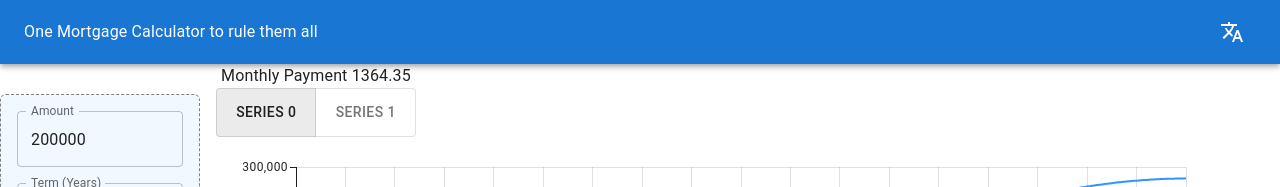
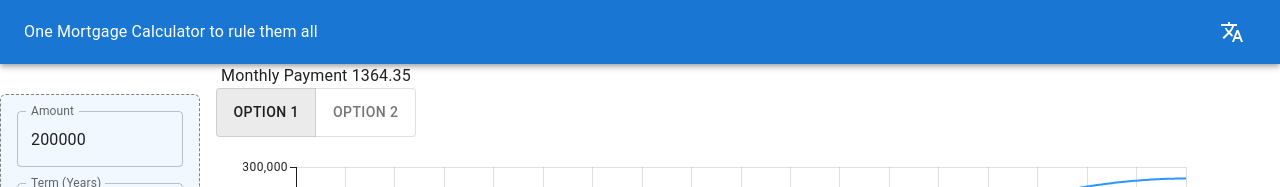
Before and after one commit to oowowaee/mortgage-app, a React (Vite) app: page / in a window 1280 px wide. Shown: the top 187 px of the page. Built offline with nearby package versions, Linux system fonts and the light colour scheme.

Commit message:
Move togglebuttongroup to own component

```diff
--- /dev/null
+++ b/src/common/ToggleButtonGroup/ToggleButtonGroup.scss
@@ -0,0 +1,3 @@
+.MuiToggleButton-root:hover {
+  border-color: #00000050;
+}
--- /dev/null
+++ b/src/common/ToggleButtonGroup/ToggleButtonGroup.tsx
@@ -0,0 +1,36 @@
+import { default as MuiToggleButtonGroup } from '@mui/material/ToggleButtonGroup';
+import ToggleButton from '@mui/material/ToggleButton';
+
+import './ToggleButtonGroup.scss';
+
+type toggleId = number;
+
+export type ToggleOption = {
+  id: toggleId
+  label: string
+}
+
+type ToggleButtonGroupProps = {
+  toggleOptions: ToggleOption[]
+  selectedId: toggleId
+  toggleFn: (id: toggleId) => void
+}
+
+export const ToggleButtonGroup = ({ toggleFn, selectedId, toggleOptions }: ToggleButtonGroupProps) => {
+  return (
+    <MuiToggleButtonGroup
+      value={selectedId}
+      exclusive
+      aria-label="highlighted series"
+      fullWidth
+    >
+      {toggleOptions.map(({ id, label }) => (
+        <ToggleButton key={id} onChange={() => toggleFn(id)} selected={selectedId === id} value={id} aria-label="left aligned">
+          {label}
+        </ToggleButton>
+      ))}
+    </MuiToggleButtonGroup>
+  );
+}
+
+export default ToggleButtonGroup;
--- /dev/null
+++ b/src/common/ToggleButtonGroup/index.ts
@@ -0,0 +1,3 @@
+import ToggleButtonGroup from './ToggleButtonGroup';
+
+export default ToggleButtonGroup;
--- a/src/graph/graph.tsx
+++ b/src/graph/graph.tsx
@@ -5,8 +5,7 @@ import { LineChart } from '@mui/x-charts/LineChart';
 import { useTranslation } from 'react-i18next';
 import { blueberryTwilightPalette } from '@mui/x-charts/colorPalettes';
 import { useState } from "react";
-import ToggleButtonGroup from '@mui/material/ToggleButtonGroup';
-import ToggleButton from '@mui/material/ToggleButton';
+import ToggleButtonGroup from '@/common/ToggleButtonGroup';
 
 import './form.scss'
 import { termUnit } from "./types.js";
@@ -74,9 +73,14 @@ function getColors(schedules: amoritizationInformation[], index: number): string
   }
 };
 
+const toggleOptions = [
+  { id: 0, label: 'Option 1' },
+  { id: 1, label: 'Option 2' }
+];
+
 export const Graph = ({ graphParameters, numberOfGraphs }: GraphProps) => {
   const { t } = useTranslation();
-  const [highlightedItem, setHighlightedItem] = useState(0);
+  const [highlightedToggleId, setHighlightedToggleId] = useState(toggleOptions[0].id);
 
   const schedules = graphParameters.map(({interest, amount, term }) => {
     return calculateAmortizationSchedule(interest, amount, term * 12, 'monthly');
@@ -104,22 +108,15 @@ export const Graph = ({ graphParameters, numberOfGraphs }: GraphProps) => {
     );
   });
 
-  const colors = getColors(schedules, highlightedItem);
+  const colors = getColors(schedules, highlightedToggleId);
   return (
     <>
       Monthly Payment {schedules[0].monthlyPayment}
       <ToggleButtonGroup
-        value={highlightedItem}
-        exclusive
-        aria-label="highlighted series"
-        fullWidth
-      >
-        {[0, 1].map((type) => (
-          <ToggleButton key={type} onChange={() => setHighlightedItem(type)} selected={highlightedItem === type} value={type} aria-label="left aligned">
-            Series {type}
-          </ToggleButton>
-        ))}
-      </ToggleButtonGroup>
+        toggleOptions={toggleOptions}
+        selectedId={highlightedToggleId}
+        toggleFn={(id: number) => setHighlightedToggleId(id)}
+      />
       <LineChart
         xAxis={[{ data: schedules[0].paymentDetails.map(d => d.monthNumber) }]}
         series={series}
```
